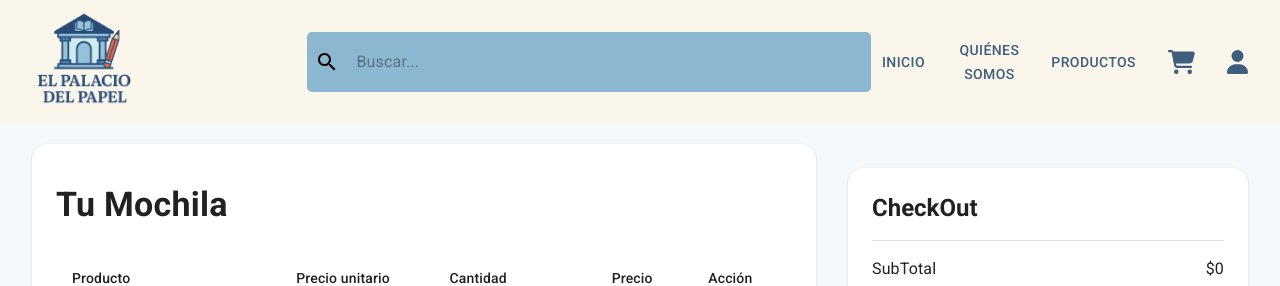
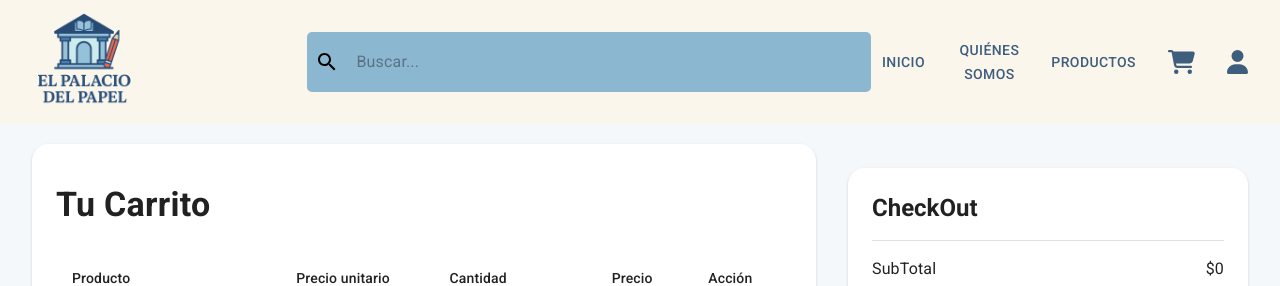
Before and after one commit to Arekkazu/papeleria, a React (Vite) app: page /cart in a window 1280 px wide. Shown: the top 286 px of the page. Built offline with nearby package versions, Linux system fonts and the light colour scheme.

Commit message:
cambio de mochila a carrito

```diff
--- a/src/pages/Car/CarPage.jsx
+++ b/src/pages/Car/CarPage.jsx
@@ -29,7 +29,7 @@ export const CarPage = () => {
   // Calcular totales
   const subtotal = cart.reduce(
     (acc, item) => acc + item.price * item.quantity,
-    0,
+    0
   );
   const descuento = 0; // Aquí podrías aplicar lógica de descuento
   const total = subtotal - descuento;
@@ -77,7 +77,7 @@ export const CarPage = () => {
               p: 3,
               borderRadius: 4,
               minWidth: { xs: 0, md: 350 },
-              width: { xs: '100%', sm: 400, md: 'auto' },
+              width: { xs: "100%", sm: 400, md: "auto" },
               maxWidth: 800,
               mt: 4,
               boxSizing: "border-box",
@@ -88,7 +88,7 @@ export const CarPage = () => {
               variant="h4"
               sx={{ mb: 3, fontWeight: 700, mt: 2, textAlign: "left" }}
             >
-              Tu Mochila
+              Tu Carrito
             </Typography>
             <TableContainer>
               <Table>
@@ -150,7 +150,7 @@ export const CarPage = () => {
                             onChange={(e) =>
                               updateQuantity(
                                 item.name,
-                                Math.max(1, Number(e.target.value)),
+                                Math.max(1, Number(e.target.value))
                               )
                             }
                           />
@@ -181,10 +181,10 @@ export const CarPage = () => {
               p: 3,
               borderRadius: 4,
               minWidth: { xs: 0, md: 260 },
-              width: { xs: '100%', sm: 350, md: 320 },
+              width: { xs: "100%", sm: 350, md: 320 },
               maxWidth: 400,
               maxHeight: 320,
-              alignSelf: { xs: 'center', md: 'flex-start' },
+              alignSelf: { xs: "center", md: "flex-start" },
               mt: { xs: 0, md: 7 },
             }}
           >
```
